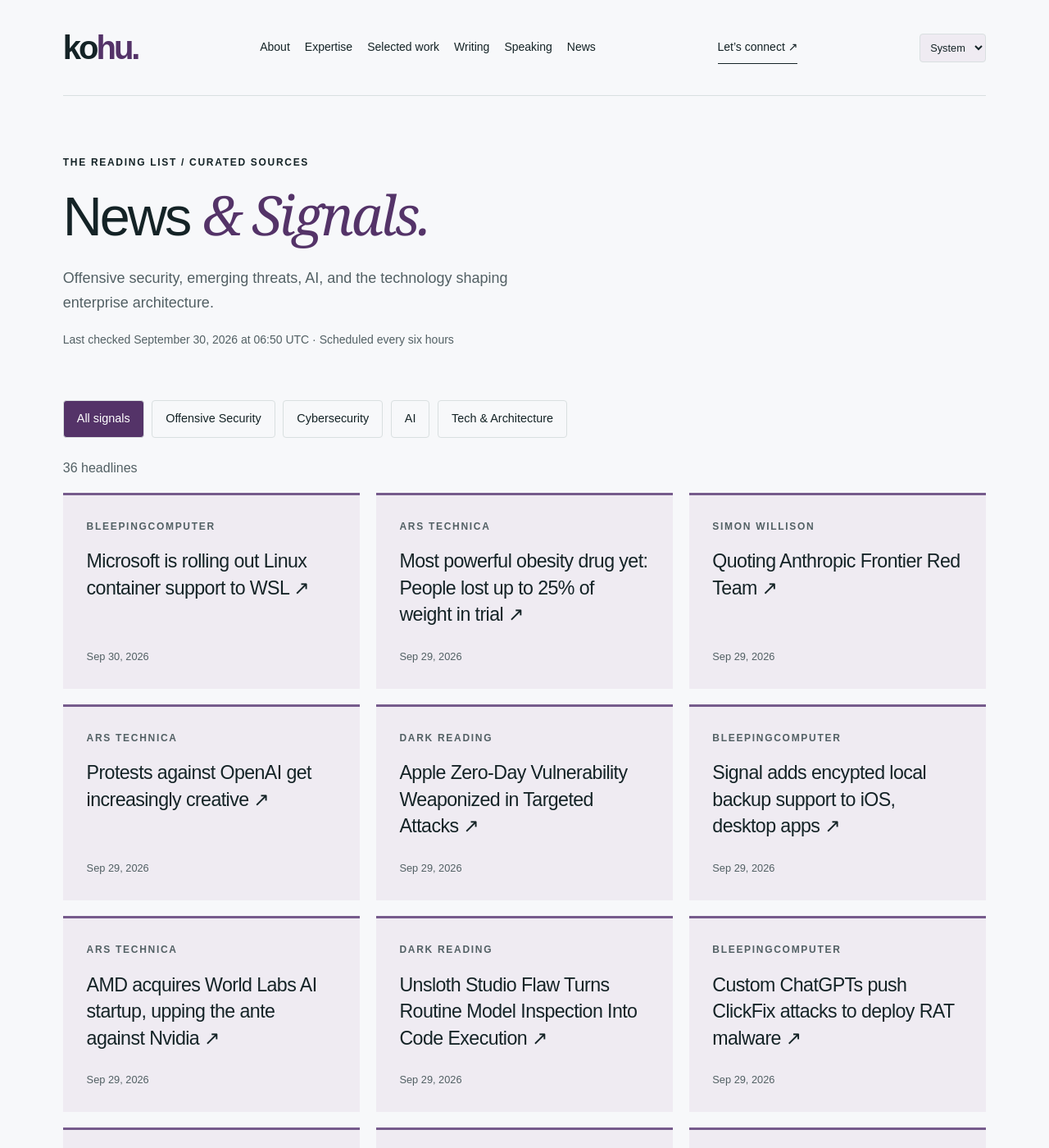
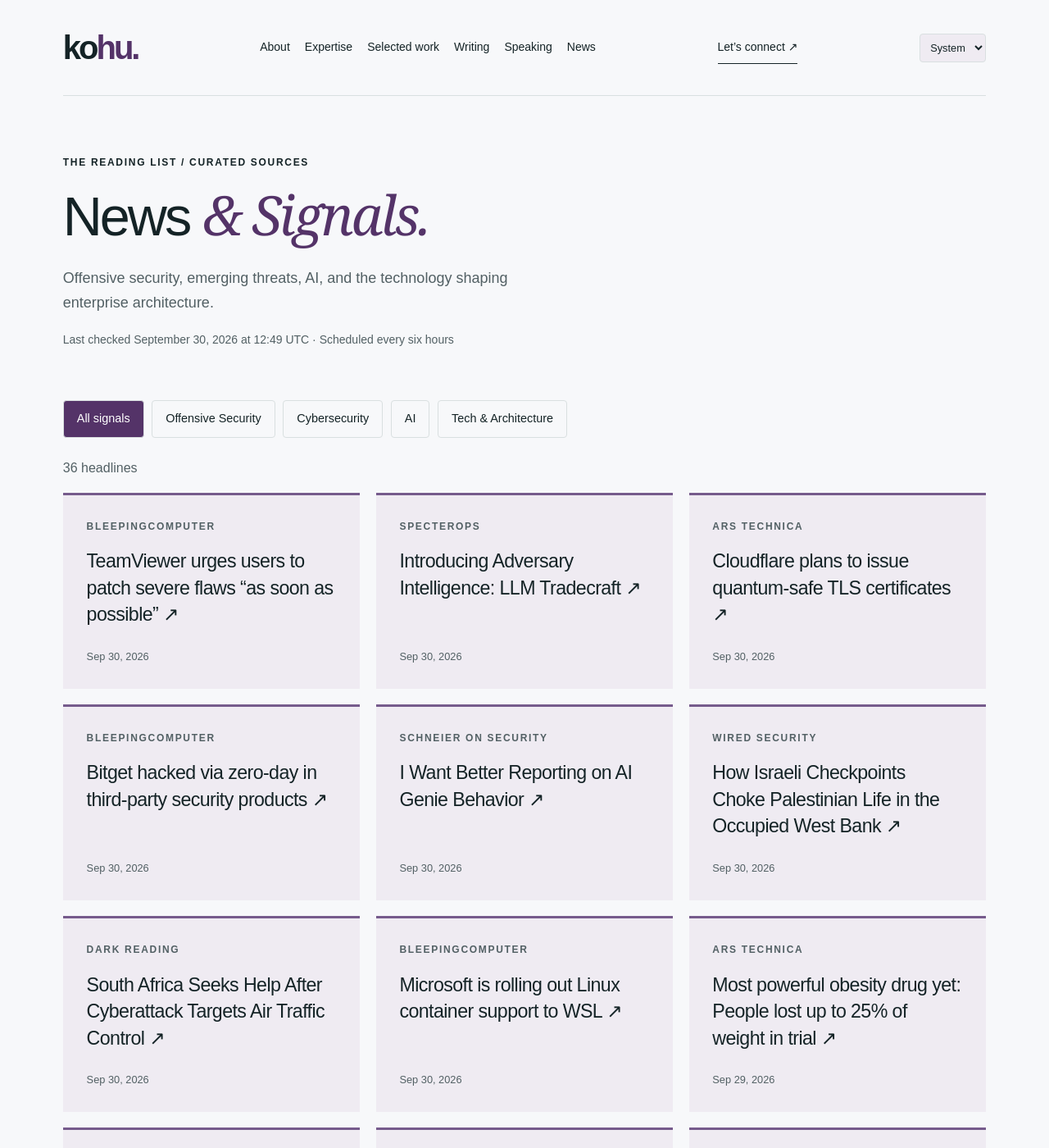
Before and after one commit to hntk/hntk.github.io, a Jekyll site: the page built from news/index.html, in a window 1280 px wide and 1400 px high. Shown: the whole window at 82% size. Built offline with Jekyll 4.4.1, drawn with Linux system fonts in a browser that asks for light colours; part of the change alters nothing that is shown; some of the changed text lies outside the part shown.

Commit message:
Refresh News and Signals

```diff
--- a/_data/news.json
+++ b/_data/news.json
@@ -1,6 +1,62 @@
 {
-  "updated": "2026-09-30T06:50:52.354764+00:00",
+  "updated": "2026-09-30T12:49:25.173533+00:00",
   "items": [
+    {
+      "title": "TeamViewer urges users to patch severe flaws “as soon as possible”",
+      "url": "https://www.bleepingcomputer.com/news/security/teamviewer-urges-users-to-patch-severe-flaws-as-soon-as-possible/",
+      "published": "2026-09-30T12:25:10+00:00",
+      "source": "BleepingComputer",
+      "source_id": "bleepingcomputer",
+      "category": "cybersecurity"
+    },
+    {
+      "title": "Introducing Adversary Intelligence: LLM Tradecraft",
+      "url": "https://specterops.io/blog/2026/09/30/introducing-adversary-intelligence-llm-tradecraft/",
+      "published": "2026-09-30T11:30:00+00:00",
+      "source": "SpecterOps",
+      "source_id": "specterops",
+      "category": "offensive-security"
+    },
+    {
+      "title": "Cloudflare plans to issue quantum-safe TLS certificates",
+      "url": "https://arstechnica.com/security/2026/09/cloudflare-plans-to-issue-quantum-safe-tls-certificates/",
+      "published": "2026-09-30T11:15:14+00:00",
+      "source": "Ars Technica",
+      "source_id": "ars-technica",
+      "category": "tech-architecture"
+    },
+    {
+      "title": "Bitget hacked via zero-day in third-party security products",
+      "url": "https://www.bleepingcomputer.com/news/security/bitget-hacked-via-zero-day-in-third-party-security-products/",
+      "published": "2026-09-30T11:11:46+00:00",
+      "source": "BleepingComputer",
+      "source_id": "bleepingcomputer",
+      "category": "cybersecurity"
+    },
+    {
+      "title": "I Want Better Reporting on AI Genie Behavior",
+      "url": "https://www.schneier.com/blog/archives/2026/09/i-want-better-reporting-on-ai-genie-behavior.html",
+      "published": "2026-09-30T11:05:35+00:00",
+      "source": "Schneier on Security",
+      "source_id": "schneier",
+      "category": "cybersecurity"
+    },
+    {
+      "title": "How Israeli Checkpoints Choke Palestinian Life in the Occupied West Bank",
+      "url": "https://www.wired.com/story/how-israeli-checkpoints-choke-palestinian-life-occupied-west-bank/",
+      "published": "2026-09-30T10:00:00+00:00",
+      "source": "WIRED Security",
+      "source_id": "wired",
+      "category": "cybersecurity"
+    },
+    {
+      "title": "South Africa Seeks Help After Cyberattack Targets Air Traffic Control",
+      "url": "https://www.darkreading.com/cyberattacks-data-breaches/south-africa-help-cyberattack-air-traffic-control",
+      "published": "2026-09-30T07:00:00+00:00",
+      "source": "Dark Reading",
+      "source_id": "dark-reading",
+      "category": "cybersecurity"
+    },
     {
       "title": "Microsoft is rolling out Linux container support to WSL",
       "url": "https://www.bleepingcomputer.com/news/microsoft/microsoft-is-rolling-out-linux-container-support-to-wsl/",
@@ -42,35 +98,11 @@
       "category": "cybersecurity"
     },
     {
-      "title": "Signal adds encypted local backup support to iOS, desktop apps",
-      "url": "https://www.bleepingcomputer.com/news/security/signal-adds-encypted-local-backup-support-to-ios-desktop-apps/",
-      "published": "2026-09-29T21:30:08+00:00",
-      "source": "BleepingComputer",
-      "source_id": "bleepingcomputer",
-      "category": "cybersecurity"
-    },
-    {
-      "title": "AMD acquires World Labs AI startup, upping the ante against Nvidia",
-      "url": "https://arstechnica.com/ai/2026/09/amd-acquires-world-labs-ai-pioneer-fei-fei-lis-world-models-startup/",
-      "published": "2026-09-29T21:14:49+00:00",
-      "source": "Ars Technica",
-      "source_id": "ars-technica",
-      "category": "tech-architecture"
-    },
-    {
       "title": "Unsloth Studio Flaw Turns Routine Model Inspection Into Code Execution",
       "url": "https://www.darkreading.com/application-security/unsloth-studio-flaw-model-inspection-code-execution",
       "published": "2026-09-29T21:08:42+00:00",
       "source": "Dark Reading",
       "source_id": "dark-reading",
-      "category": "cybersecurity"
-    },
-    {
-      "title": "Custom ChatGPTs push ClickFix attacks to deploy RAT malware",
-      "url": "https://www.bleepingcomputer.com/news/security/custom-chatgpts-push-clickfix-attacks-to-deploy-rat-malware/",
-      "published": "2026-09-29T20:59:39+00:00",
-      "source": "BleepingComputer",
-      "source_id": "bleepingcomputer",
       "category": "cybersecurity"
     },
     {
@@ -88,14 +120,6 @@
       "source": "Simon Willison",
       "source_id": "simon-willison",
       "category": "ai"
-    },
-    {
-      "title": "Cloudflare Announces Public Certificate Authority for the Post-Quantum Web",
-      "url": "https://www.darkreading.com/cloud-security/cloudflare-announces-public-certificate-authority-post-quantum-web",
-      "published": "2026-09-29T17:02:16+00:00",
-      "source": "Dark Reading",
-      "source_id": "dark-reading",
-      "category": "cybersecurity"
     },
     {
       "title": "OpenAI DevDay 2026 live blog",
@@ -194,22 +218,6 @@
       "category": "ai"
     },
     {
-      "title": "Old-School Credit Card Scams Are Far From Dead",
-      "url": "https://www.wired.com/story/kernel-panic-old-timey-credit-card-scams/",
-      "published": "2026-09-26T12:00:00+00:00",
-      "source": "WIRED Security",
-      "source_id": "wired",
-      "category": "cybersecurity"
-    },
-    {
-      "title": "On Anthropic’s AI Misuse Report",
-      "url": "https://www.schneier.com/blog/archives/2026/09/on-anthropics-ai-misuse-report.html",
-      "published": "2026-09-25T11:07:22+00:00",
-      "source": "Schneier on Security",
-      "source_id": "schneier",
-      "category": "cybersecurity"
-    },
-    {
       "title": "Don't let TEEs break your MPC",
       "url": "https://blog.trailofbits.com/2026/09/25/dont-let-tees-break-your-mpc/",
       "published": "2026-09-25T11:00:00+00:00",
@@ -280,14 +288,6 @@
       "source": "Trail of Bits",
       "source_id": "trail-of-bits",
       "category": "offensive-security"
-    },
-    {
-      "title": "Auditing in the age of (good enough) AI",
-      "url": "https://blog.trailofbits.com/2026/09/18/auditing-in-the-age-of-good-enough-ai/",
-      "published": "2026-09-18T11:00:00+00:00",
-      "source": "Trail of Bits",
-      "source_id": "trail-of-bits",
-      "category": "offensive-security"
     }
   ],
   "sources": [
@@ -295,79 +295,79 @@
       "id": "ars-technica",
       "name": "Ars Technica",
       "status": "ok",
-      "last_success": "2026-09-30T06:50:52.354764+00:00"
+      "last_success": "2026-09-30T12:49:25.173533+00:00"
     },
     {
       "id": "bleepingcomputer",
       "name": "BleepingComputer",
       "status": "ok",
-      "last_success": "2026-09-30T06:50:52.354764+00:00"
+      "last_success": "2026-09-30T12:49:25.173533+00:00"
     },
     {
       "id": "cloudflare",
       "name": "Cloudflare",
       "status": "ok",
-      "last_success": "2026-09-30T06:50:52.354764+00:00"
+      "last_success": "2026-09-30T12:49:25.173533+00:00"
     },
     {
       "id": "dark-reading",
       "name": "Dark Reading",
       "status": "ok",
-      "last_success": "2026-09-30T06:50:52.354764+00:00"
+      "last_success": "2026-09-30T12:49:25.173533+00:00"
     },
     {
       "id": "hugging-face",
       "name": "Hugging Face",
       "status": "ok",
-      "last_success": "2026-09-30T06:50:52.354764+00:00"
+      "last_success": "2026-09-30T12:49:25.173533+00:00"
     },
     {
       "id": "microsoft-research",
       "name": "Microsoft Research",
       "status": "ok",
-      "last_success": "2026-09-30T06:50:52.354764+00:00"
+      "last_success": "2026-09-30T12:49:25.173533+00:00"
     },
     {
       "id": "nvidia",
       "name": "NVIDIA",
       "status": "ok",
-      "last_success": "2026-09-30T06:50:52.354764+00:00"
+      "last_success": "2026-09-30T12:49:25.173533+00:00"
     },
     {
       "id": "portswigger",
       "name": "PortSwigger Research",
       "status": "ok",
-      "last_success": "2026-09-30T06:50:52.354764+00:00"
+      "last_success": "2026-09-30T12:49:25.173533+00:00"
     },
     {
       "id": "schneier",
       "name": "Schneier on Security",
       "status": "ok",
-      "last_success": "2026-09-30T06:50:52.354764+00:00"
+      "last_success": "2026-09-30T12:49:25.173533+00:00"
     },
     {
       "id": "simon-willison",
       "name": "Simon Willison",
       "status": "ok",
-      "last_success": "2026-09-30T06:50:52.354764+00:00"
+      "last_success": "2026-09-30T12:49:25.173533+00:00"
     },
     {
       "id": "specterops",
       "name": "SpecterOps",
       "status": "ok",
-      "last_success": "2026-09-30T06:50:52.354764+00:00"
+      "last_success": "2026-09-30T12:49:25.173533+00:00"
     },
     {
       "id": "trail-of-bits",
       "name": "Trail of Bits",
       "status": "ok",
-      "last_success": "2026-09-30T06:50:52.354764+00:00"
+      "last_success": "2026-09-30T12:49:25.173533+00:00"
     },
     {
       "id": "wired",
       "name": "WIRED Security",
       "status": "ok",
-      "last_success": "2026-09-30T06:50:52.354764+00:00"
+      "last_success": "2026-09-30T12:49:25.173533+00:00"
     }
   ]
 }
```
